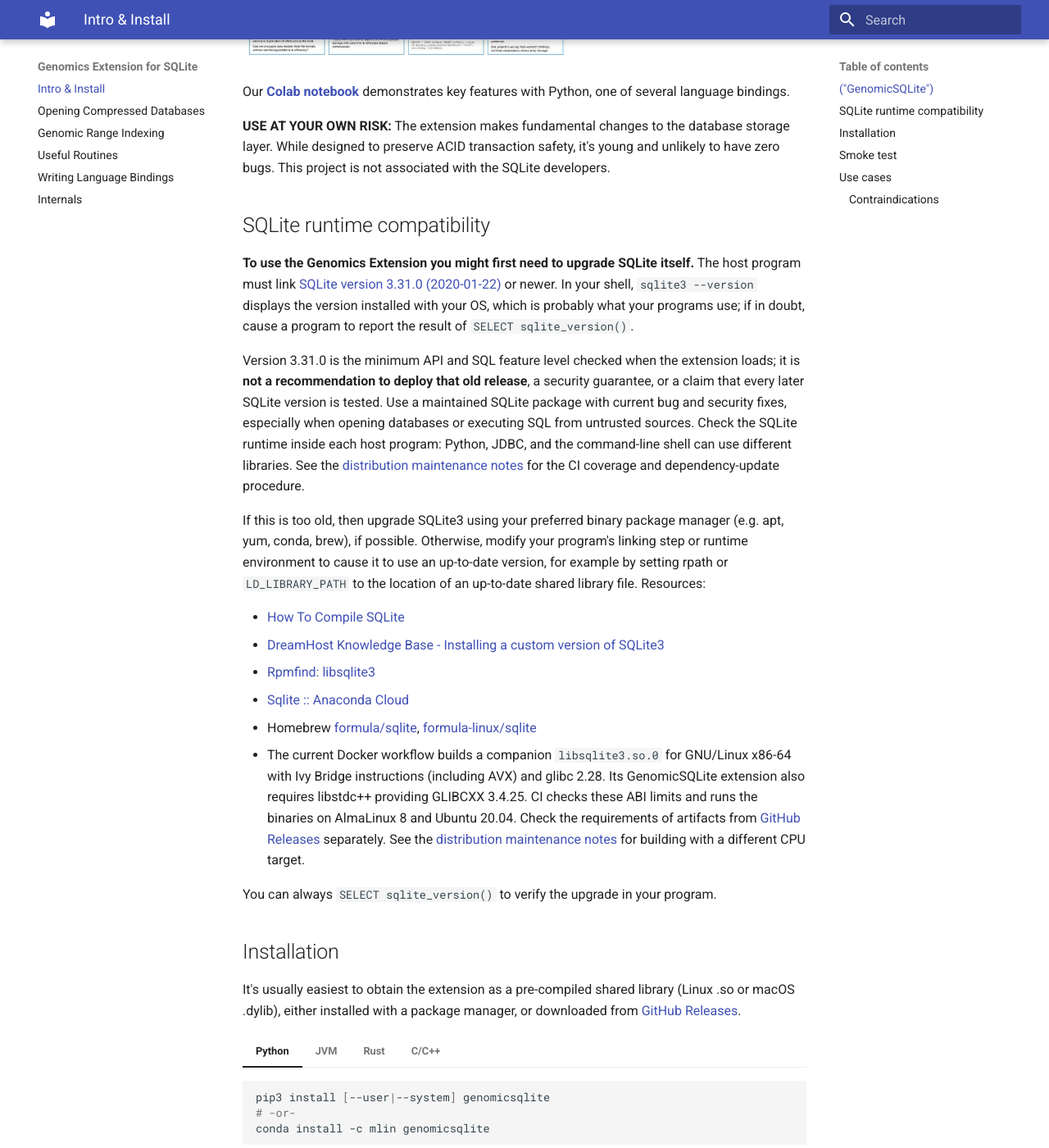
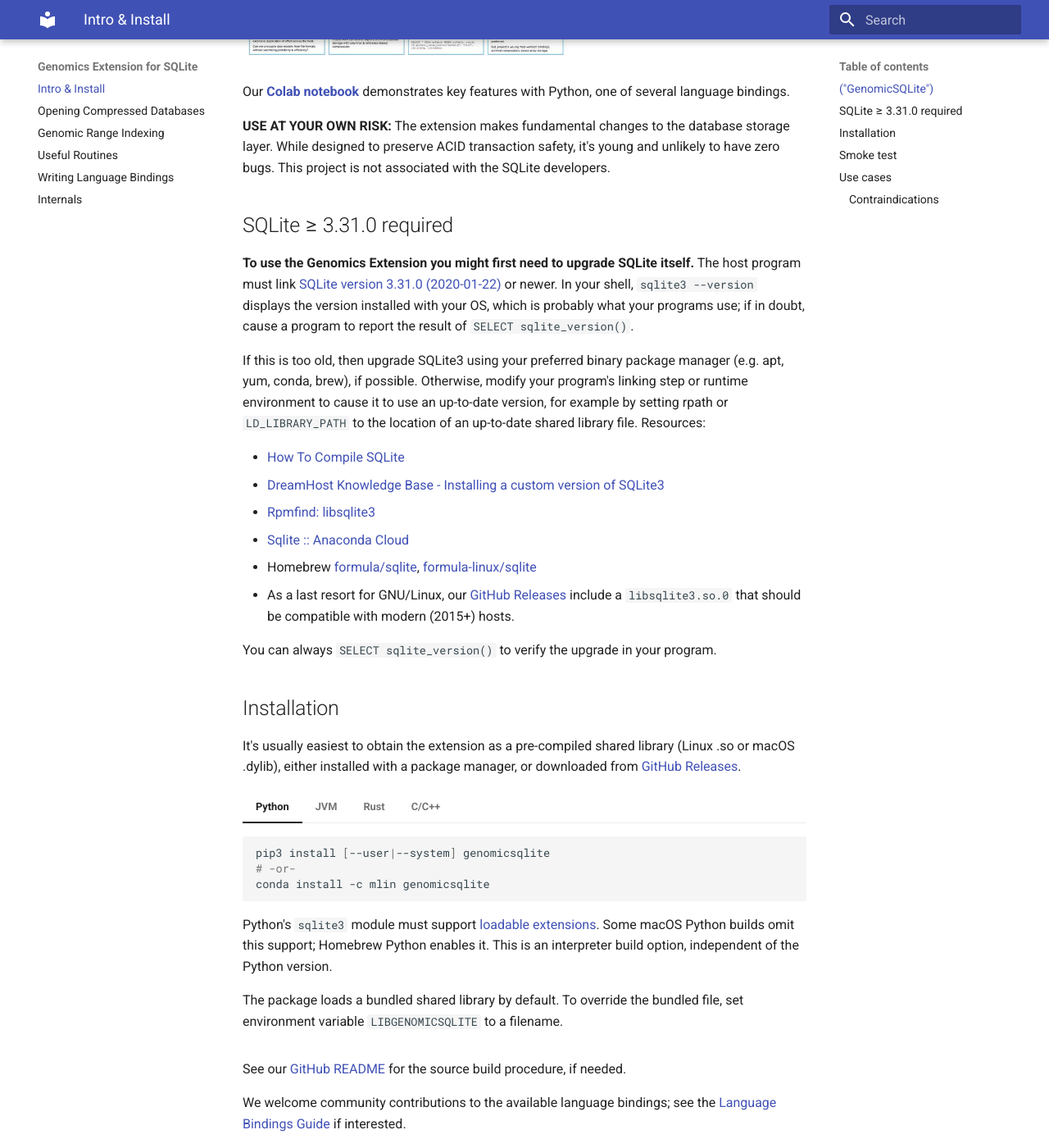
Before and after one commit to mlin/GenomicSQLite, an MkDocs documentation site: the page built from docs/index.md, in a window 1280 px wide and 1400 px high, scrolled down 751 px. Shown: the whole window at 82% size. Built offline with MkDocs 1.6.1 and Material for MkDocs 9.7.7, drawn with Linux system fonts in a browser that asks for light colours; some of the changed text lies outside the part shown.

Commit message:
Remove documentation changes from build fixes

````diff
--- a/docs/index.md
+++ b/docs/index.md
@@ -20,11 +20,9 @@
 
 **USE AT YOUR OWN RISK:** The extension makes fundamental changes to the database storage layer. While designed to preserve ACID transaction safety, it's young and unlikely to have zero bugs. This project is not associated with the SQLite developers.
 
-## SQLite runtime compatibility
+## SQLite &ge; 3.31.0 required
 
 **To use the Genomics Extension you might first need to upgrade SQLite itself.** The host program must link [SQLite version 3.31.0 (2020-01-22)](https://www.sqlite.org/releaselog/3_31_0.html) or newer. In your shell, `sqlite3 --version` displays the version installed with your OS, which is probably what your programs use; if in doubt, cause a program to report the result of `SELECT sqlite_version()`.
-
-Version 3.31.0 is the minimum API and SQL feature level checked when the extension loads; it is **not a recommendation to deploy that old release**, a security guarantee, or a claim that every later SQLite version is tested. Use a maintained SQLite package with current bug and security fixes, especially when opening databases or executing SQL from untrusted sources. Check the SQLite runtime inside each host program: Python, JDBC, and the command-line shell can use different libraries. See the [distribution maintenance notes](distribution.md) for the CI coverage and dependency-update procedure.
 
 If this is too old, then upgrade SQLite3 using your preferred binary package manager (e.g. apt, yum, conda, brew), if possible. Otherwise, modify your program's linking step or runtime environment to cause it to use an up-to-date version, for example by setting rpath or `LD_LIBRARY_PATH` to the location of an up-to-date shared library file. Resources:
 
@@ -33,7 +31,7 @@
 * [Rpmfind: libsqlite3](https://rpmfind.net/linux/rpm2html/search.php?query=libsqlite3&submit=Search+...&system=&arch=)
 * [Sqlite :: Anaconda Cloud](https://anaconda.org/anaconda/sqlite)
 * Homebrew [formula/sqlite](https://formulae.brew.sh/formula/sqlite), [formula-linux/sqlite](https://formulae.brew.sh/formula-linux/sqlite)
-* The current Docker workflow builds a companion `libsqlite3.so.0` for GNU/Linux x86-64 with Ivy Bridge instructions (including AVX) and glibc 2.28. Its GenomicSQLite extension also requires libstdc++ providing GLIBCXX 3.4.25. CI checks these ABI limits and runs the binaries on AlmaLinux 8 and Ubuntu 20.04. Check the requirements of artifacts from [GitHub Releases](https://github.com/mlin/GenomicSQLite/releases) separately. See the [distribution maintenance notes](distribution.md) for building with a different CPU target.
+* As a last resort for GNU/Linux, our [GitHub Releases](https://github.com/mlin/GenomicSQLite/releases) include a `libsqlite3.so.0` that should be compatible with modern (2015+) hosts.
 
 You can always `SELECT sqlite_version()` to verify the upgrade in your program.
 
@@ -47,7 +45,7 @@
     # -or-
     conda install -c mlin genomicsqlite
     ```
-    The current Python package source requires Python 3.10 or newer. Python's `sqlite3` module must support [loadable extensions](https://docs.python.org/3/library/sqlite3.html#sqlite3.Connection.enable_load_extension). Some macOS Python builds omit this support; Homebrew Python enables it. This is an interpreter build option, independent of the Python version.
+    Python's `sqlite3` module must support [loadable extensions](https://docs.python.org/3/library/sqlite3.html#sqlite3.Connection.enable_load_extension). Some macOS Python builds omit this support; Homebrew Python enables it. This is an interpreter build option, independent of the Python version.
 
     The package loads a bundled shared library by default. To override the bundled file, set environment variable `LIBGENOMICSQLITE` to a filename.
 
````
Also changed, not shown: README.md (+1 -1 lines), docs/distribution.md (deleted, +0 -25 lines), 1 other file.
